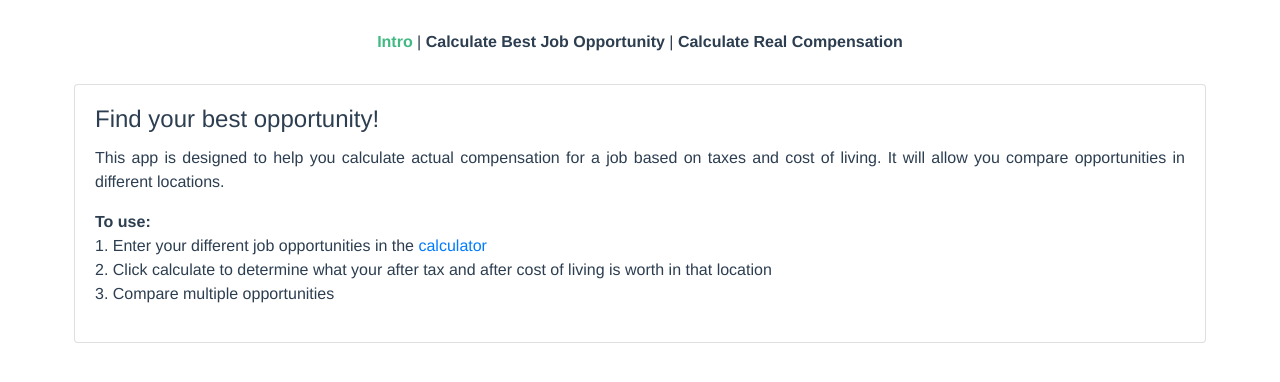
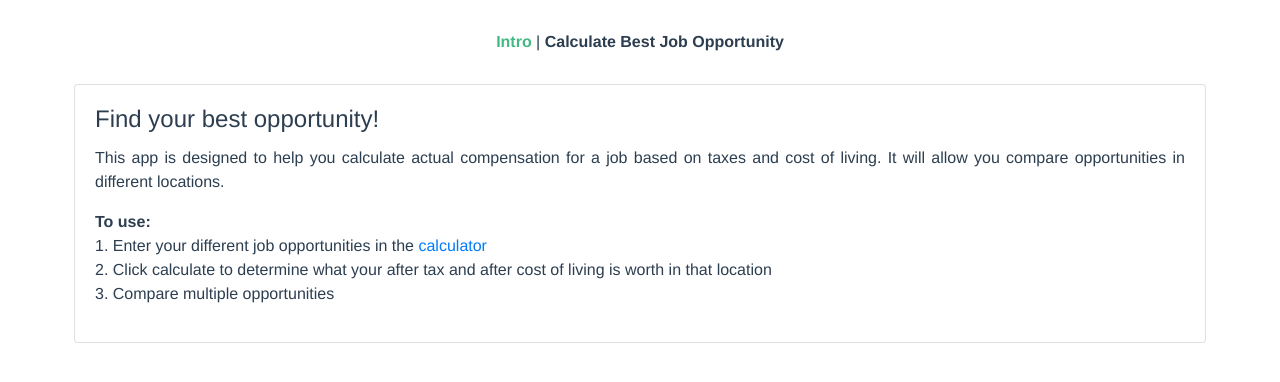
Before and after one commit to markorskip/greener-pastures-vue, a Vue app: page / in a window 1280 px wide. Shown: the top 382 px of the page. Built offline with nearby package versions, Linux system fonts and the light colour scheme; what vue-ua would draw is missing.

Commit message:
removed route in router

```diff
--- a/src/App.vue
+++ b/src/App.vue
@@ -2,8 +2,8 @@
   <div id="app">
     <div id="nav">
       <router-link to="/">Intro</router-link> |
-      <router-link to="/calculator">Calculate Best Job Opportunity</router-link> |
-      <router-link to="/salaryToSelfEmployedCalculator">Calculate Real Compensation</router-link>
+      <router-link to="/calculator">Calculate Best Job Opportunity</router-link>
+      <router-link v-show="false" to="/salaryToSelfEmployedCalculator">Calculate Real Compensation</router-link>
     </div>
     <b-container>
       <router-view/>
```
